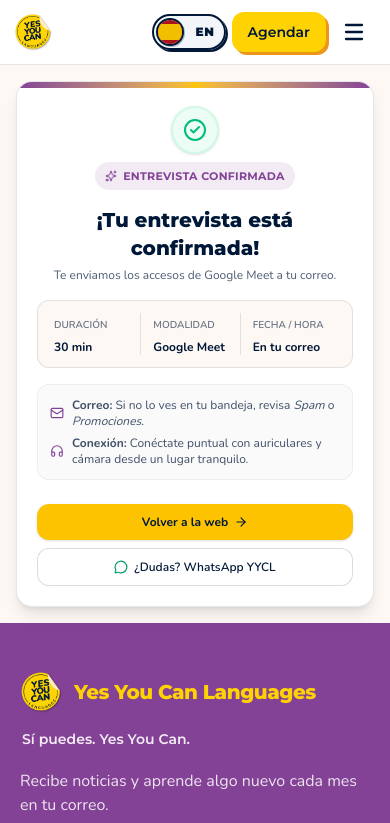
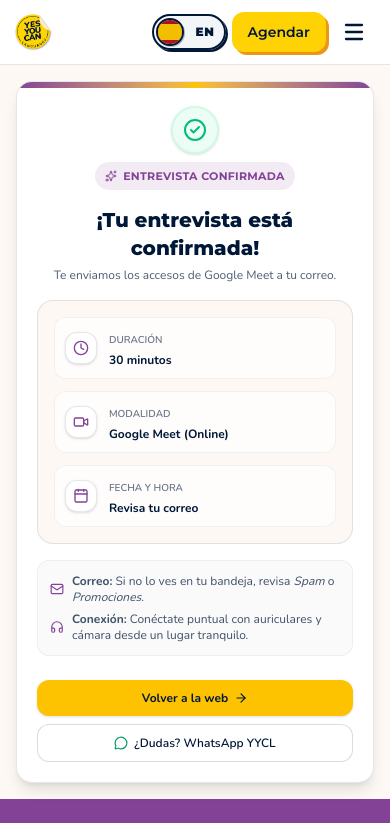
Before and after one commit to Dietol25/yycl-version-anterior, a Next.js app: page /reserva-confirmada in a window 390 px wide. Shown: the top 823 px of the page. Built offline with nearby package versions, Linux system fonts and the light colour scheme.

Commit message:
fix(confirmacion): restore elegant icon cards with stacked mobile and 3-col desktop layout

```diff
--- a/app/reserva-confirmada/page.tsx
+++ b/app/reserva-confirmada/page.tsx
@@ -85,23 +85,38 @@ function ReservaConfirmadaContent() {
             </p>
           </div>
 
-          {/* Tarjeta de Resumen Compacta */}
-          <div className="bg-[#FDF8F3] border border-[#001837]/10 rounded-xl p-3 sm:p-4 text-left grid grid-cols-3 gap-2 divide-x divide-[#001837]/10 text-center sm:text-left">
-            <div className="px-1 sm:px-2">
-              <p className="text-[10px] sm:text-xs text-[#001837]/60 font-semibold uppercase">Duración</p>
-              <p className="text-xs sm:text-sm font-bold text-[#001837] mt-0.5">30 min</p>
+          {/* Tarjeta de Resumen Adaptable (1 col en móvil con iconos, 3 cols en desktop) */}
+          <div className="bg-[#FDF8F3] border border-[#001837]/10 rounded-2xl p-4 sm:p-5 text-left grid grid-cols-1 sm:grid-cols-3 gap-3">
+            <div className="flex items-center sm:items-start gap-3 bg-white/70 sm:bg-transparent p-2.5 sm:p-0 rounded-xl sm:rounded-none border border-[#001837]/5 sm:border-0">
+              <div className="w-8 h-8 sm:w-9 sm:h-9 rounded-xl bg-white flex items-center justify-center text-[#834296] border border-[#001837]/10 shrink-0 shadow-sm">
+                <Clock className="w-4 h-4" />
+              </div>
+              <div>
+                <p className="text-[10px] sm:text-xs text-[#001837]/60 font-semibold uppercase">Duración</p>
+                <p className="text-xs sm:text-sm font-bold text-[#001837]">30 minutos</p>
+              </div>
             </div>
 
-            <div className="px-1 sm:px-2">
-              <p className="text-[10px] sm:text-xs text-[#001837]/60 font-semibold uppercase">Modalidad</p>
-              <p className="text-xs sm:text-sm font-bold text-[#001837] mt-0.5 truncate">Google Meet</p>
+            <div className="flex items-center sm:items-start gap-3 bg-white/70 sm:bg-transparent p-2.5 sm:p-0 rounded-xl sm:rounded-none border border-[#001837]/5 sm:border-0">
+              <div className="w-8 h-8 sm:w-9 sm:h-9 rounded-xl bg-white flex items-center justify-center text-[#834296] border border-[#001837]/10 shrink-0 shadow-sm">
+                <Video className="w-4 h-4" />
+              </div>
+              <div>
+                <p className="text-[10px] sm:text-xs text-[#001837]/60 font-semibold uppercase">Modalidad</p>
+                <p className="text-xs sm:text-sm font-bold text-[#001837]">Google Meet (Online)</p>
+              </div>
             </div>
 
-            <div className="px-1 sm:px-2">
-              <p className="text-[10px] sm:text-xs text-[#001837]/60 font-semibold uppercase">Fecha / Hora</p>
-              <p className="text-xs sm:text-sm font-bold text-[#001837] mt-0.5 truncate">
-                {formattedDate ? `${formattedDate}, ${formattedTime}` : "En tu correo"}
-              </p>
+            <div className="flex items-center sm:items-start gap-3 bg-white/70 sm:bg-transparent p-2.5 sm:p-0 rounded-xl sm:rounded-none border border-[#001837]/5 sm:border-0">
+              <div className="w-8 h-8 sm:w-9 sm:h-9 rounded-xl bg-white flex items-center justify-center text-[#834296] border border-[#001837]/10 shrink-0 shadow-sm">
+                <Calendar className="w-4 h-4" />
+              </div>
+              <div>
+                <p className="text-[10px] sm:text-xs text-[#001837]/60 font-semibold uppercase">Fecha y Hora</p>
+                <p className="text-xs sm:text-sm font-bold text-[#001837]">
+                  {formattedDate ? `${formattedDate}, ${formattedTime}` : "Revisa tu correo"}
+                </p>
+              </div>
             </div>
           </div>
 
```
